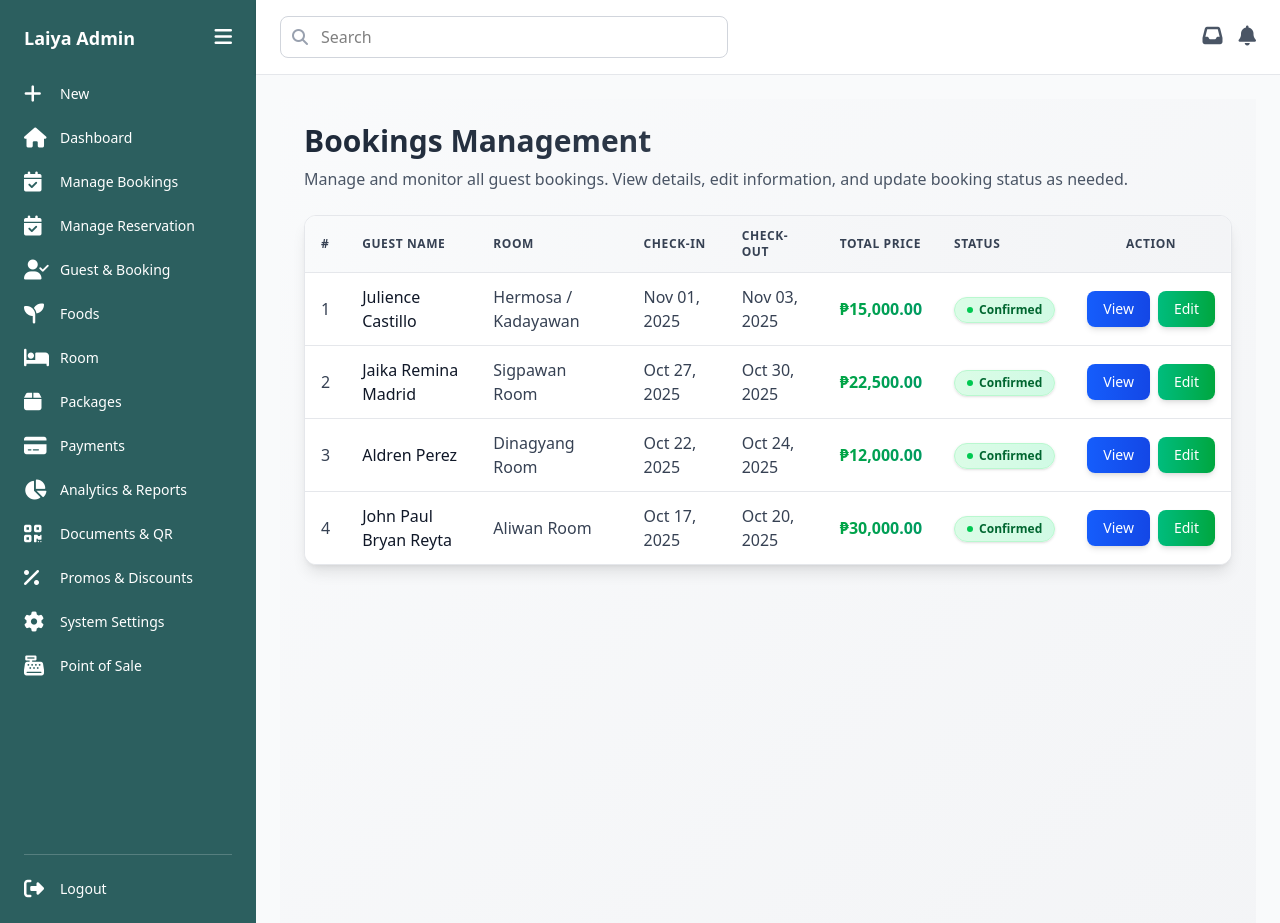
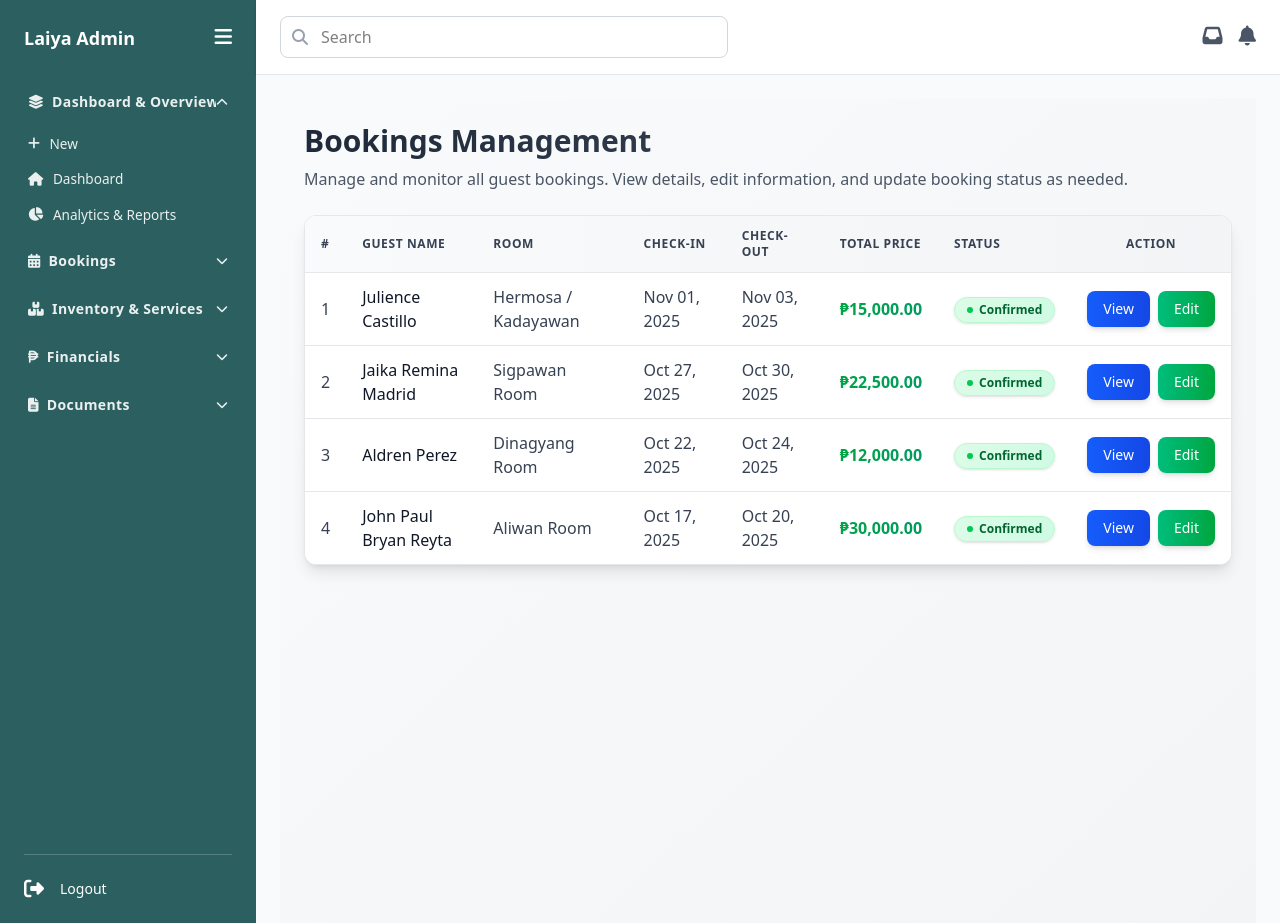
Before and after one commit to jpbreyta/laiya_grande_web, a Laravel app: page /admin/booking in a window 1280 px wide. Run offline with Laravel 12, Linux system fonts and the light colour scheme; data comes from the database, SQL or seed files in the repository; data that the repository does not hold is empty; style sheets or scripts are compiled from the project's sources.

Commit message:
updated the nav into accordion section

```diff
--- a/resources/views/admin/layouts/nav.blade.php
+++ b/resources/views/admin/layouts/nav.blade.php
@@ -7,87 +7,130 @@
             <i class="fas fa-bars text-xl"></i>
         </button>
     </div>
-    <div class="px-6 mb-6">
+    <!-- Accordion Navigation -->
+    <div class="flex-1 px-4 space-y-3 overflow-y-auto" id="admin-accordion">
+        <!-- Dashboard & Overview -->
+        <div class="accordion-section">
+            <button type="button" data-accordion-button data-target="accordion-overview"
+                class="accordion-toggle flex items-center justify-between w-full text-white/90 hover:text-white rounded-lg px-3 py-2 transition">
+                <span class="nav-text text-sm font-semibold tracking-wide flex items-center gap-2">
+                    <i class="fas fa-layer-group"></i>
+                    Dashboard & Overview
+                </span>
+                <i class="fas fa-chevron-down text-xs accordion-arrow rotate-180 transition-transform duration-200"></i>
+            </button>
+            <div id="accordion-overview" class="accordion-panel mt-2 space-y-1">
                 <a href="{{ route('admin.new.index') }}"
-            class="flex items-center space-x-3 text-white hover:text-yellow-400 transition">
-            <i class="fas fa-plus text-xl w-6 shrink-0"></i>
-            <span class="nav-text text-sm font-medium transition-opacity duration-300">New</span>
+                    class="accordion-link">
+                    <i class="fas fa-plus"></i>
+                    <span>New</span>
+                </a>
+                <a href="{{ route('admin.dashboard') }}" class="accordion-link">
+                    <i class="fas fa-home"></i>
+                    <span>Dashboard</span>
+                </a>
+                <a href="#" class="accordion-link">
+                    <i class="fas fa-chart-pie"></i>
+                    <span>Analytics & Reports</span>
                 </a>
             </div>
+        </div>
 
-    <!-- Navigation Links -->
-    <div class="flex flex-col space-y-6 px-6 flex-1">
-        <a href="{{ route('admin.dashboard') }}"
-            class="flex items-center space-x-3 text-white hover:text-yellow-400 transition">
-            <i class="fas fa-home text-xl w-6 shrink-0"></i>
-            <span class="nav-text text-sm font-medium transition-opacity duration-300">Dashboard</span>
+        <!-- Bookings -->
+        <div class="accordion-section">
+            <button type="button" data-accordion-button data-target="accordion-bookings"
+                class="accordion-toggle flex items-center justify-between w-full text-white/90 hover:text-white rounded-lg px-3 py-2 transition">
+                <span class="nav-text text-sm font-semibold tracking-wide flex items-center gap-2">
+                    <i class="fas fa-calendar-alt"></i>
+                    Bookings
+                </span>
+                <i class="fas fa-chevron-down text-xs accordion-arrow rotate-0 transition-transform duration-200"></i>
+            </button>
+            <div id="accordion-bookings" class="accordion-panel mt-2 space-y-1 hidden">
+                <a href="{{ route('admin.booking.index') }}" class="accordion-link">
+                    <i class="fas fa-calendar-check"></i>
+                    <span>Manage Bookings</span>
                 </a>
-        <a href="{{ route('admin.booking.index') }}"
-            class="flex items-center space-x-3 text-white hover:text-yellow-400 transition">
-            <i class="fas fa-calendar-check text-xl w-6 shrink-0"></i>
-            <span class="nav-text text-sm font-medium transition-opacity duration-300">Manage Bookings</span>
+                <a href="{{ route('admin.reservation.index') }}" class="accordion-link">
+                    <i class="fas fa-list-ul"></i>
+                    <span>Manage Reservation</span>
                 </a>
-        <a href="{{ route('admin.reservation.index') }}"
-            class="flex items-center space-x-3 text-white hover:text-yellow-400 transition">
-            <i class="fas fa-calendar-check text-xl w-6 shrink-0"></i>
-            <span class="nav-text text-sm font-medium transition-opacity duration-300">Manage Reservation</span>
+                <a href="{{ route('admin.checkin.index') }}" class="accordion-link">
+                    <i class="fas fa-user-check"></i>
+                    <span>Guest & Booking</span>
                 </a>
-        <a href="{{ route('admin.checkin.index') }}"
-            class="flex items-center space-x-3 text-white hover:text-yellow-400 transition">
-            <i class="fas fa-user-check text-xl w-6 shrink-0"></i>
-            <span class="nav-text text-sm font-medium transition-opacity duration-300">Guest & Booking</span>
+            </div>
+        </div>
+
+        <!-- Inventory & Services -->
+        <div class="accordion-section">
+            <button type="button" data-accordion-button data-target="accordion-inventory"
+                class="accordion-toggle flex items-center justify-between w-full text-white/90 hover:text-white rounded-lg px-3 py-2 transition">
+                <span class="nav-text text-sm font-semibold tracking-wide flex items-center gap-2">
+                    <i class="fas fa-boxes-stacked"></i>
+                    Inventory & Services
+                </span>
+                <i class="fas fa-chevron-down text-xs accordion-arrow rotate-0 transition-transform duration-200"></i>
+            </button>
+            <div id="accordion-inventory" class="accordion-panel mt-2 space-y-1 hidden">
+                <a href="{{ route('admin.room.index') }}" class="accordion-link">
+                    <i class="fas fa-bed"></i>
+                    <span>Room</span>
                 </a>
+                <a href="{{ route('admin.foods.index') }}" class="accordion-link">
+                    <i class="fas fa-utensils"></i>
+                    <span>Foods</span>
+                </a>
+                <a href="{{ route('admin.packages.index') }}" class="accordion-link">
+                    <i class="fas fa-box"></i>
+                    <span>Packages</span>
+                </a>
+            </div>
+        </div>
 
-        <a href="{{ route('admin.foods.index') }}"
-            class="flex items-center space-x-3 text-white hover:text-yellow-400 transition">
-            <i class="fas fa-seedling text-xl w-6 shrink-0"></i>
-            <span class="nav-text text-sm font-medium transition-opacity duration-300">Foods</span>
+        <!-- Financials -->
+        <div class="accordion-section">
+            <button type="button" data-accordion-button data-target="accordion-financials"
+                class="accordion-toggle flex items-center justify-between w-full text-white/90 hover:text-white rounded-lg px-3 py-2 transition">
+                <span class="nav-text text-sm font-semibold tracking-wide flex items-center gap-2">
+                    <i class="fas fa-peso-sign"></i>
+                    Financials
+                </span>
+                <i class="fas fa-chevron-down text-xs accordion-arrow rotate-0 transition-transform duration-200"></i>
+            </button>
+            <div id="accordion-financials" class="accordion-panel mt-2 space-y-1 hidden">
+                <a href="{{ route('admin.test-payment-ocr') }}" class="accordion-link">
+                    <i class="fas fa-credit-card"></i>
+                    <span>Payments</span>
                 </a>
+                <a href="#" class="accordion-link">
+                    <i class="fas fa-percentage"></i>
+                    <span>Promos & Discounts</span>
+                </a>
+                <a href="{{ route('admin.pos.index') }}" class="accordion-link">
+                    <i class="fa-solid fa-cash-register"></i>
+                    <span>Point of Sale</span>
+                </a>
+            </div>
+        </div>
 
-        <a href="{{ route('admin.room.index') }}"
-            class="flex items-center space-x-3 text-white hover:text-yellow-400 transition">
-            <i class="fas fa-bed text-xl w-6 shrink-0"></i>
-            <span class="nav-text text-sm font-medium transition-opacity duration-300">Room</span>
+        <!-- Documents -->
+        <div class="accordion-section">
+            <button type="button" data-accordion-button data-target="accordion-documents"
+                class="accordion-toggle flex items-center justify-between w-full text-white/90 hover:text-white rounded-lg px-3 py-2 transition">
+                <span class="nav-text text-sm font-semibold tracking-wide flex items-center gap-2">
+                    <i class="fas fa-file-alt"></i>
+                    Documents
+                </span>
+                <i class="fas fa-chevron-down text-xs accordion-arrow rotate-0 transition-transform duration-200"></i>
+            </button>
+            <div id="accordion-documents" class="accordion-panel mt-2 space-y-1 hidden">
+                <a href="{{ route('admin.qr.scanner') }}" class="accordion-link">
+                    <i class="fas fa-qrcode"></i>
+                    <span>Documents & QR</span>
                 </a>
-
-        <a href="{{ route('admin.packages.index') }}"
-            class="flex items-center space-x-3 text-white hover:text-yellow-400 transition">
-            <i class="fas fa-box text-xl w-6 shrink-0"></i>
-            <span class="nav-text text-sm font-medium transition-opacity duration-300">Packages</span>
-        </a>
-
-        <a href="{{ route('admin.test-payment-ocr') }}"
-            class="flex items-center space-x-3 text-white hover:text-yellow-400 transition">
-            <i class="fas fa-credit-card text-xl w-6 shrink-0"></i>
-            <span class="nav-text text-sm font-medium transition-opacity duration-300">Payments</span>
-        </a>
-
-        <a href="#" class="flex items-center space-x-3 text-white hover:text-yellow-400 transition">
-            <i class="fas fa-chart-pie text-xl w-6 shrink-0"></i>
-            <span class="nav-text text-sm font-medium transition-opacity duration-300">Analytics & Reports</span>
-        </a>
-
-        <a href="{{ route('admin.qr.scanner') }}"
-            class="flex items-center space-x-3 text-white hover:text-yellow-400 transition">
-            <i class="fas fa-qrcode text-xl w-6 shrink-0"></i>
-            <span class="nav-text text-sm font-medium transition-opacity duration-300">Documents & QR</span>
-        </a>
-
-        <a href="#" class="flex items-center space-x-3 text-white hover:text-yellow-400 transition">
-            <i class="fas fa-percentage text-xl w-6 shrink-0"></i>
-            <span class="nav-text text-sm font-medium transition-opacity duration-300">Promos & Discounts</span>
-        </a>
-
-        <a href="#" class="flex items-center space-x-3 text-white hover:text-yellow-400 transition">
-            <i class="fas fa-cog text-xl w-6 shrink-0"></i>
-            <span class="nav-text text-sm font-medium transition-opacity duration-300">System Settings</span>
-        </a>
-
-        <a href="{{ route('admin.pos.index') }}"
-            class="flex items-center space-x-3 text-white hover:text-yellow-400 transition">
-            <i class="fa-solid fa-cash-register text-xl w-6 shrink-0"></i>
-            <span class="nav-text text-sm font-medium transition-opacity duration-300">Point of Sale</span>
-        </a>
+            </div>
+        </div>
     </div>
 
     <!-- Divider -->
@@ -135,6 +178,28 @@
             sidebar.classList.add('w-64');
         }
     });
+
+    // Accordion interactions
+    document.querySelectorAll('[data-accordion-button]').forEach(button => {
+        button.addEventListener('click', () => {
+            const targetId = button.getAttribute('data-target');
+            const targetPanel = document.getElementById(targetId);
+            const arrow = button.querySelector('.accordion-arrow');
+
+            if (!targetPanel) return;
+
+            const isHidden = targetPanel.classList.contains('hidden');
+            document.querySelectorAll('.accordion-panel').forEach(panel => panel.classList.add('hidden'));
+            document.querySelectorAll('.accordion-arrow').forEach(icon => icon.classList.remove('rotate-180'));
+
+            if (isHidden) {
+                targetPanel.classList.remove('hidden');
+                if (arrow) arrow.classList.add('rotate-180');
+            } else {
+                targetPanel.classList.add('hidden');
+            }
+        });
+    });
 </script>
 
 <style>
@@ -150,4 +215,20 @@
         white-space: nowrap;
         overflow: hidden;
     }
+
+    .accordion-link {
+        display: flex;
+        align-items: center;
+        gap: 0.6rem;
+        padding: 0.35rem 0.75rem;
+        border-radius: 8px;
+        color: rgba(255, 255, 255, 0.9);
+        font-size: 0.85rem;
+        transition: background 0.2s ease, color 0.2s ease;
+    }
+
+    .accordion-link:hover {
+        background: rgba(255, 255, 255, 0.08);
+        color: #fff;
+    }
 </style>
```
Lines whose indentation alone changed are shown as unchanged.
